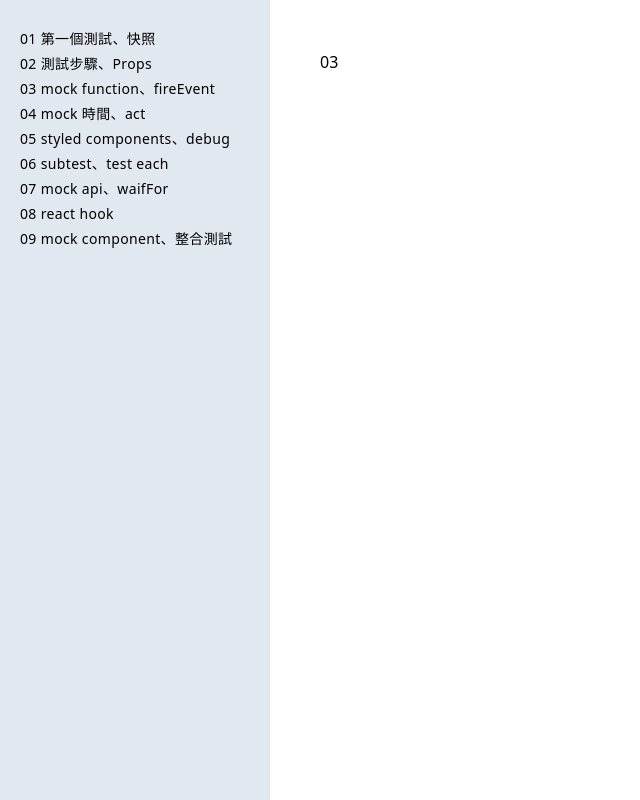
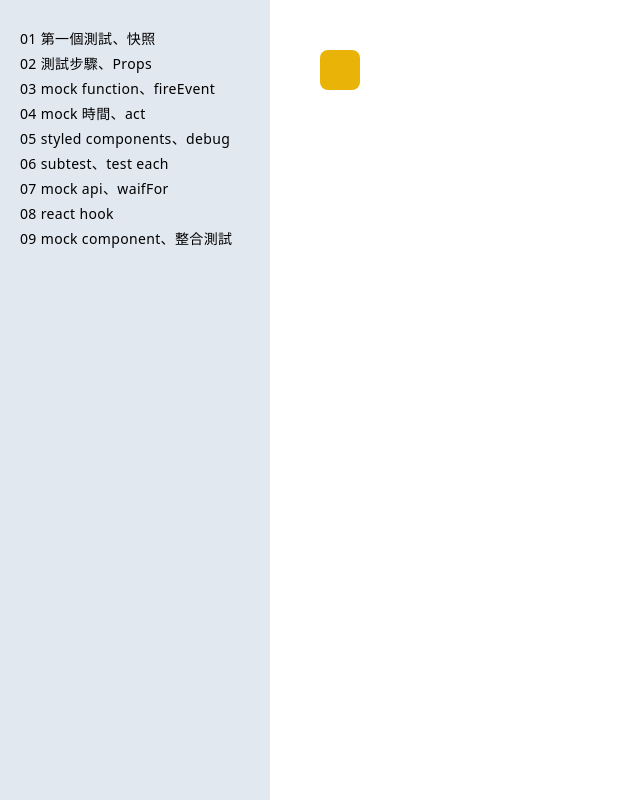
Before and after one commit to TsaiTsaiChieh/vitest-example, a React (Vite) app: page /03 in a window 1280 px wide. Shown: the whole page, without its empty margins (0-640 px from the left). Built offline with nearby package versions, Linux system fonts and the light colour scheme.

Commit message:
:sparkles: finish Button03 component

```diff
--- a/src/components/03.tsx
+++ b/src/components/03.tsx
@@ -1,6 +1,15 @@
-const Button03 = () => {
+interface Props {
+  content: string
+  onClick: () => void
+}
+const Button03 = ({ content, onClick }: Props) => {
   return (
-    <div>03</div>
+    <button
+      className='bg-yellow-500 text-white p-5 text-[30px] rounded-lg font-bold'
+      onMouseDown={onClick}
+    >
+      {content}
+    </button>
   )
 }
 
```
